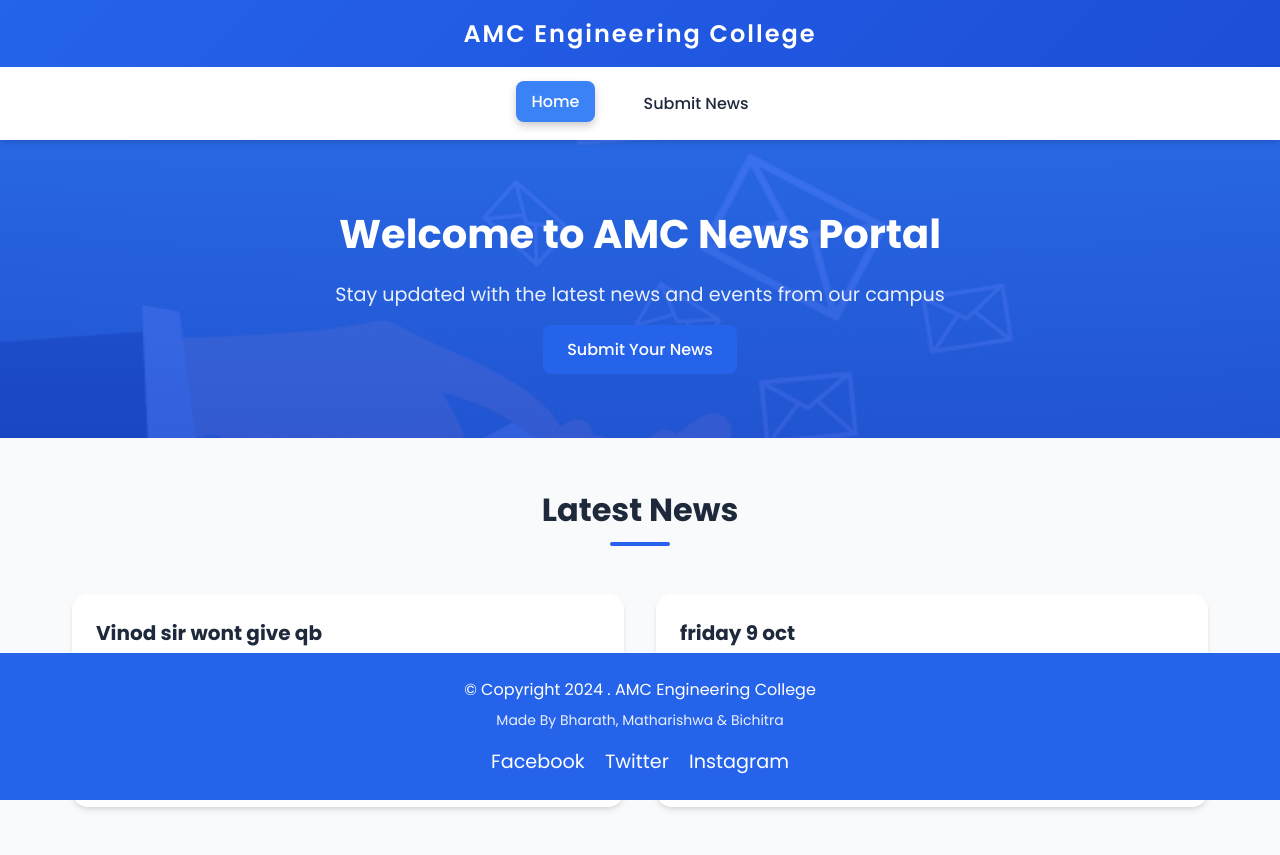
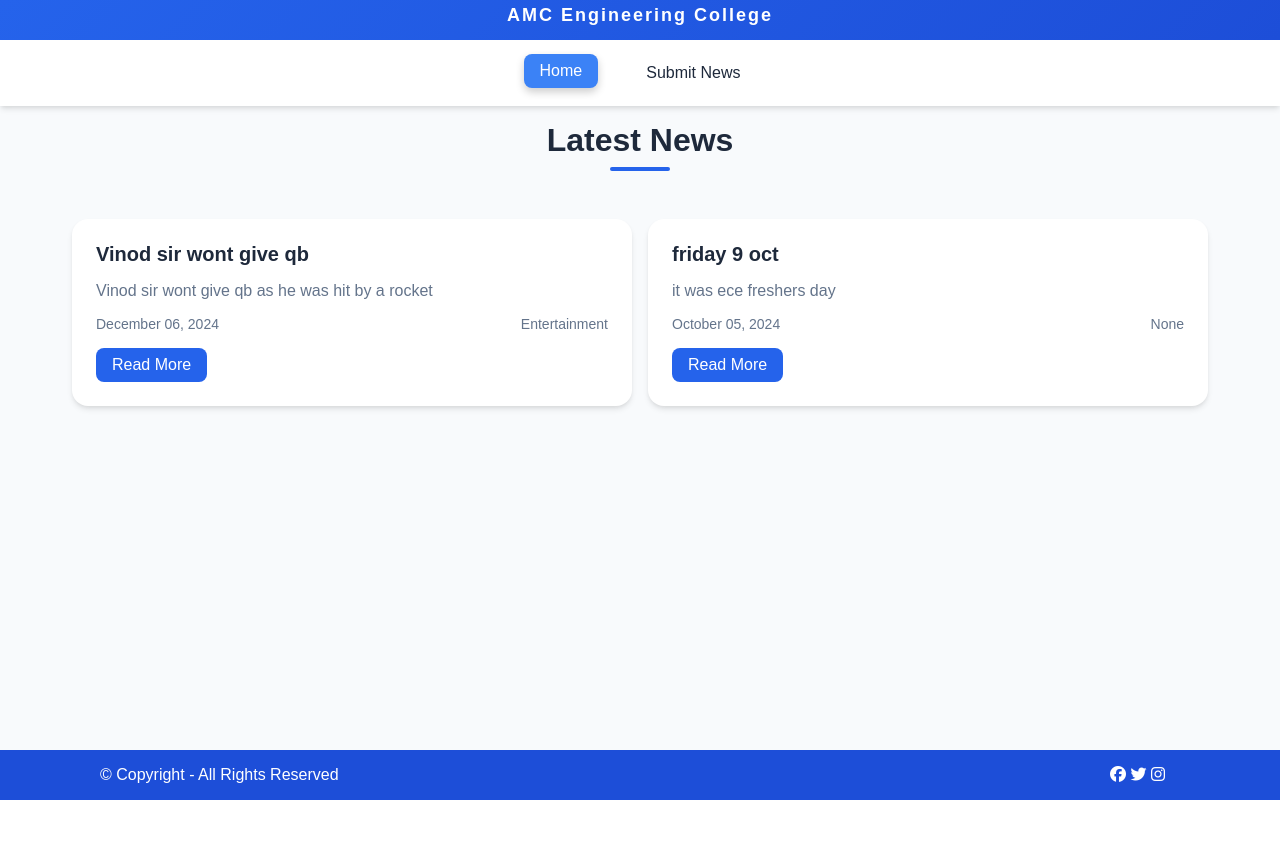
Before and after one commit to bichitrabehera/college-news-, a Django app: page / in a window 1280 px wide. After the commit the page ends 800 px from the top, so only its background shows below. Run offline with Django 5.2, Linux system fonts and the light colour scheme; data comes from the database, SQL or seed files in the repository.

Commit message:
added styling

```diff
--- a/newsletter/Static/style.css
+++ b/newsletter/Static/style.css
@@ -16,6 +16,8 @@
     box-sizing: border-box;
 }
 
+
+
 body {
     font-family: 'Poppins', sans-serif;
     background-color: var(--background-color);
@@ -33,13 +35,14 @@ body {
 
 .amc {
     background: linear-gradient(135deg, var(--primary-color), var(--secondary-color));
-    padding: 1rem;
+    height: 40px;
+    padding: 5px;
     text-align: center;
 }
 
 .amc h1 {
     color: var(--white);
-    font-size: 1.5rem;
+    font-size: 18px;
     font-weight: 600;
     letter-spacing: 2px;
     margin: 0;
@@ -123,7 +126,7 @@ body {
 /* News Grid */
 .news-grid {
     max-width: 1200px;
-    margin: 3rem auto;
+    margin: 1rem auto;
     padding: 0 2rem;
 }
 
@@ -149,7 +152,7 @@ body {
 .articles-container {
     display: grid;
     grid-template-columns: repeat(auto-fit, minmax(300px, 1fr));
-    gap: 2rem;
+    gap: 1rem;
 }
 
 .news-card {
@@ -161,8 +164,8 @@ body {
 }
 
 .news-card:hover {
-    transform: scale(1.05); /* Scale effect on hover */
-    box-shadow: 0 10px 20px rgba(0, 0, 0, 0.1);
+    transform: scale(1.01); /* Scale effect on hover */
+    box-shadow: 0 10px 20px rgba(0, 0, 20, 0.1);
 }
 
 .news-content {
@@ -339,11 +342,13 @@ select:focus {
 /* Submit News Form */
 .submitnews {
     max-width: 800px;
+    height: 100vh;
     margin: 3rem auto;
     padding: 2rem;
     background-color: var(--white);
     border-radius: 1rem;
     box-shadow: var(--shadow);
+    margin-bottom: 100px;
 }
 
 .title {
@@ -399,37 +404,23 @@ button:hover {
     transform: translateY(-2px);
 }
 
-/* Footer */
-.footer {
-    background-color: var(--primary-color);
-    color: var(--white);
-    padding: 1.5rem;
-    text-align: center;
+footer{
+    bottom: 0;
     position: fixed;
-    bottom: 0;
+    height: 50px;
+    background-color: #1d4ed8;
     width: 100%;
+    display: flex;
+    justify-content: space-between;
+    align-items: center;
+    color: white;
+    padding: 0px 100px;
 }
 
-.footer-content {
-    max-width: 1200px;
-    margin: 0 auto;
-}
-
-.footer-credits {
-    margin-top: 0.5rem;
-    font-size: 0.875rem;
-    opacity: 0.9;
-}
-
-.social-media {
-    margin-top: 1rem;
-}
-
-.social-icon {
-    margin: 0 0.5rem;
-    color: var(--white);
-    text-decoration: none;
-    font-size: 1.2rem;
+.links{
+    width: 70px;
+    margin-left: 40px;
+    justify-content: space-between;
 }
 
 /* Animations */
--- a/newsletter/templates/newsletter/home.html
+++ b/newsletter/templates/newsletter/home.html
@@ -1,13 +1,17 @@
 {% load static %}
 <!DOCTYPE html>
 <html lang="en">
+
 <head>
     <meta charset="UTF-8">
     <meta name="viewport" content="width=device-width, initial-scale=1.0">
     <title>AMC Engineering College News</title>
     <link rel="stylesheet" href="{% static 'style.css' %}">
-    <link href="https://fonts.googleapis.com/css2?family=Poppins:wght@300;400;500;600;700&display=swap" rel="stylesheet">
+    <link rel="stylesheet" href="https://cdnjs.cloudflare.com/ajax/libs/font-awesome/6.7.1/css/all.min.css"
+        integrity="sha512-5Hs3dF2AEPkpNAR7UiOHba+lRSJNeM2ECkwxUIxC1Q/FLycGTbNapWXB4tP889k5T5Ju8fs4b1P5z/iB4nMfSQ=="
+        crossorigin="anonymous" referrerpolicy="no-referrer" />
 </head>
+
 <body>
     <header class="header">
         <div class="amc">
@@ -22,14 +26,6 @@
     </header>
 
     <main>
-        <section class="hero">
-            <div class="hero-content">
-                <h2 class="hero-title">Welcome to AMC News Portal</h2>
-                <p class="hero-subtitle">Stay updated with the latest news and events from our campus</p>
-                <a href="submit" class="cta-button">Submit Your News</a>
-            </div>
-        </section>
-
         <section class="news-grid">
             <div class="section-title">
                 <h2>Latest News</h2>
@@ -46,7 +42,7 @@
                             <span class="news-date">{{ article.created_at|date:"F d, Y" }}</span>
                             <span class="news-category">{{ article.category }}</span>
                         </div>
-                        <a href="{% url 'article_detail' article.id %}" class="read-more">Read More</a> <!-- Updated Read More link -->
+                        <a href="{% url 'article_detail' article.id %}" class="read-more">Read More</a>
                     </div>
                 </article>
                 {% endfor %}
@@ -55,15 +51,15 @@
     </main>
 
     <footer class="footer">
-        <div class="footer-content">
-            <p>&copy; Copyright 2024 . AMC Engineering College</p>
-            <p class="footer-credits">Made By Bharath, Matharishwa & Bichitra</p>
-            <div class="social-media">
-                <a href="#" class="social-icon">Facebook</a>
-                <a href="#" class="social-icon">Twitter</a>
-                <a href="#" class="social-icon">Instagram</a>
-            </div>
+        <div>
+            &copy Copyright - All Rights Reserved
+        </div>
+        <div class="links">
+            <i class="fa-brands fa-facebook"></i>
+            <i class="fa-brands fa-twitter"></i>
+            <i class="fa-brands fa-instagram"></i>
         </div>
     </footer>
 </body>
+
 </html>
```
Also changed, not shown: newsletter/templates/newsletter/submit_article.html (+17 -19 lines), newsletter/templates/newsletter/success.html (+10 -4 lines).
